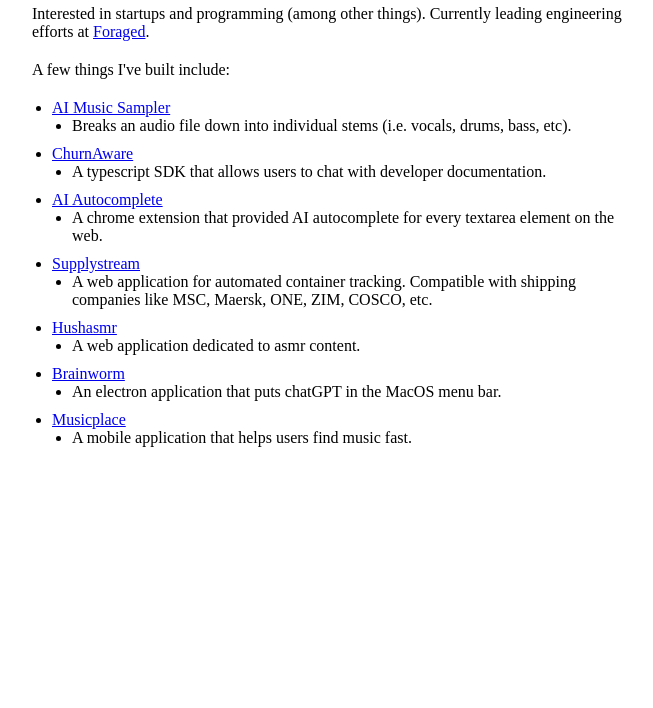
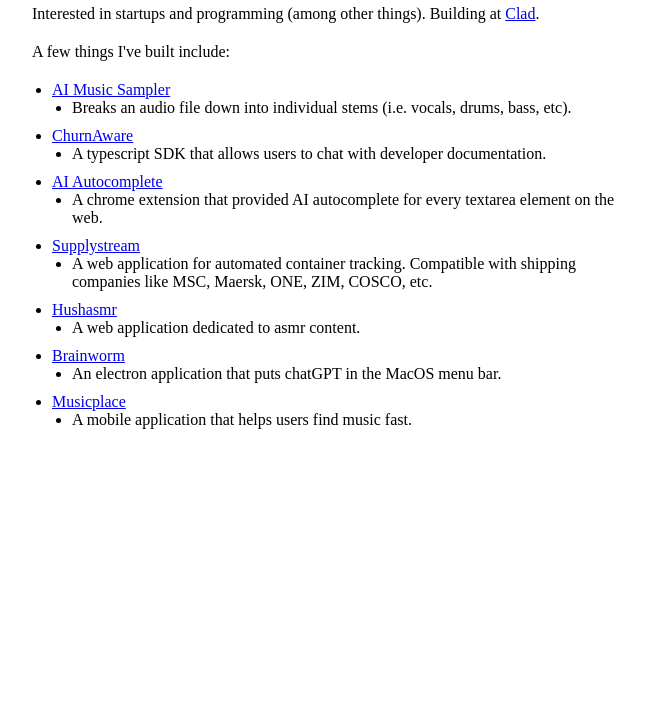
Before and after one commit to maxmandia/me, a plain HTML site: page index.html in a window 1280 px wide. Shown: the part 92-800 px from the top of the page, without its empty margins (308-961 px from the left). Drawn offline with Linux system fonts and the light colour scheme.

Commit message:
newnewnew

```diff
--- a/index.html
+++ b/index.html
@@ -10,9 +10,8 @@
     <main>
       <h2>Max Mandia</h2>
       <p>
-        Interested in startups and programming (among other things). Currently
-        leading engineering efforts at
-        <a href="https://foraged.com" target="_blank">Foraged</a>.
+        Interested in startups and programming (among other things). Building at
+        <a href="https://withclad.com" target="_blank">Clad</a>.
       </p>
       <p>A few things I've built include:</p>
       <ul class="ul-main">
```
